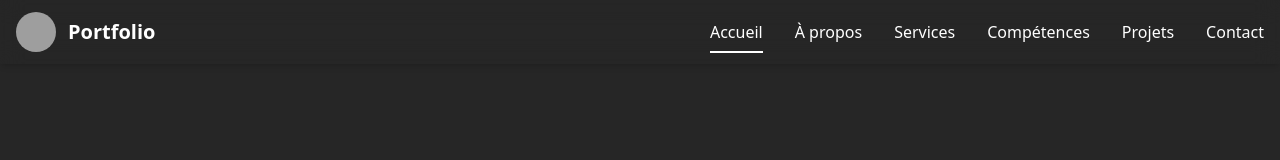
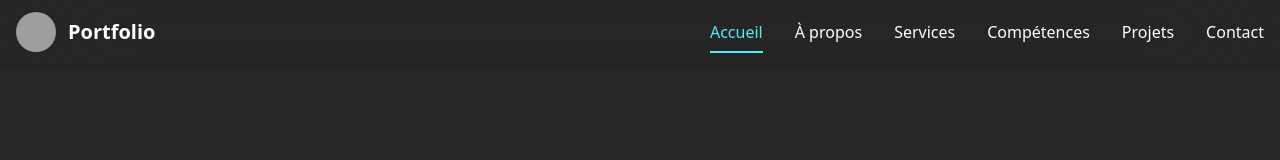
Before and after one commit to possi21-franc/portfolio, a Vue app: page / in a window 1280 px wide. Shown: the top 160 px of the page. Built offline with nearby package versions, Linux system fonts and the light colour scheme; grey boxes are pictures that could not be loaded.

Commit message:
stylisation de la navbar

```diff
--- a/src/components/Navbar.vue
+++ b/src/components/Navbar.vue
@@ -1,5 +1,5 @@
 <template>
-  <nav class="fixed top-0 left-0 w-full z-50  md: bg-transparent backdrop-blur-md shadow-md">
+  <nav class="fixed top-0 left-0 w-full z-50  md: bg-transparent backdrop-blur-3xl shadow-md">
     <div class="max-w-7xl mx-auto px-4 py-3 flex items-center justify-between">
       <!-- Logo -->
       <div class="flex items-center gap-3">
@@ -8,7 +8,7 @@
       </div>
 
       <!-- Desktop links -->
-      <ul class="hidden md:flex items-center gap-8 text-white">
+      <ul class="hidden md:flex items-center gap-8 text-white font-medium">
         <li><a href="#home" :class="linkClass('home')">Accueil</a></li>
         <li><a href="#about" :class="linkClass('about')">À propos</a></li>
         <li><a href="#services" :class="linkClass('services')">Services</a></li>
@@ -28,7 +28,7 @@
     <transition name="slide-fade">
       <ul
         v-if="isOpen"
-        class="flex flex-col px-4 text-start gap-6 py-6 bg-cyan-500 text-white md:hidden"
+        class="flex flex-col px-4 text-start gap-6 py-6 bg-black/50   text-white font-medium md:hidden"
       >
         <li><a href="#home" @click="closeMenu">Accueil</a></li>
         <li><a href="#about" @click="closeMenu">À propos</a></li>
@@ -66,8 +66,8 @@ const handleScroll = () => {
 // Observer la section active (scrollspy)
 const linkClass = (section) => {
   return activeSection.value === section
-    ? "border-b-2 border-white pb-2"
-    : "hover:opacity-80"
+    ? "border-b-2 border-cyan pb-2 text-cyan-300"
+    : "hover:opacity-80 "
 }
 
 onMounted(() => {
```
